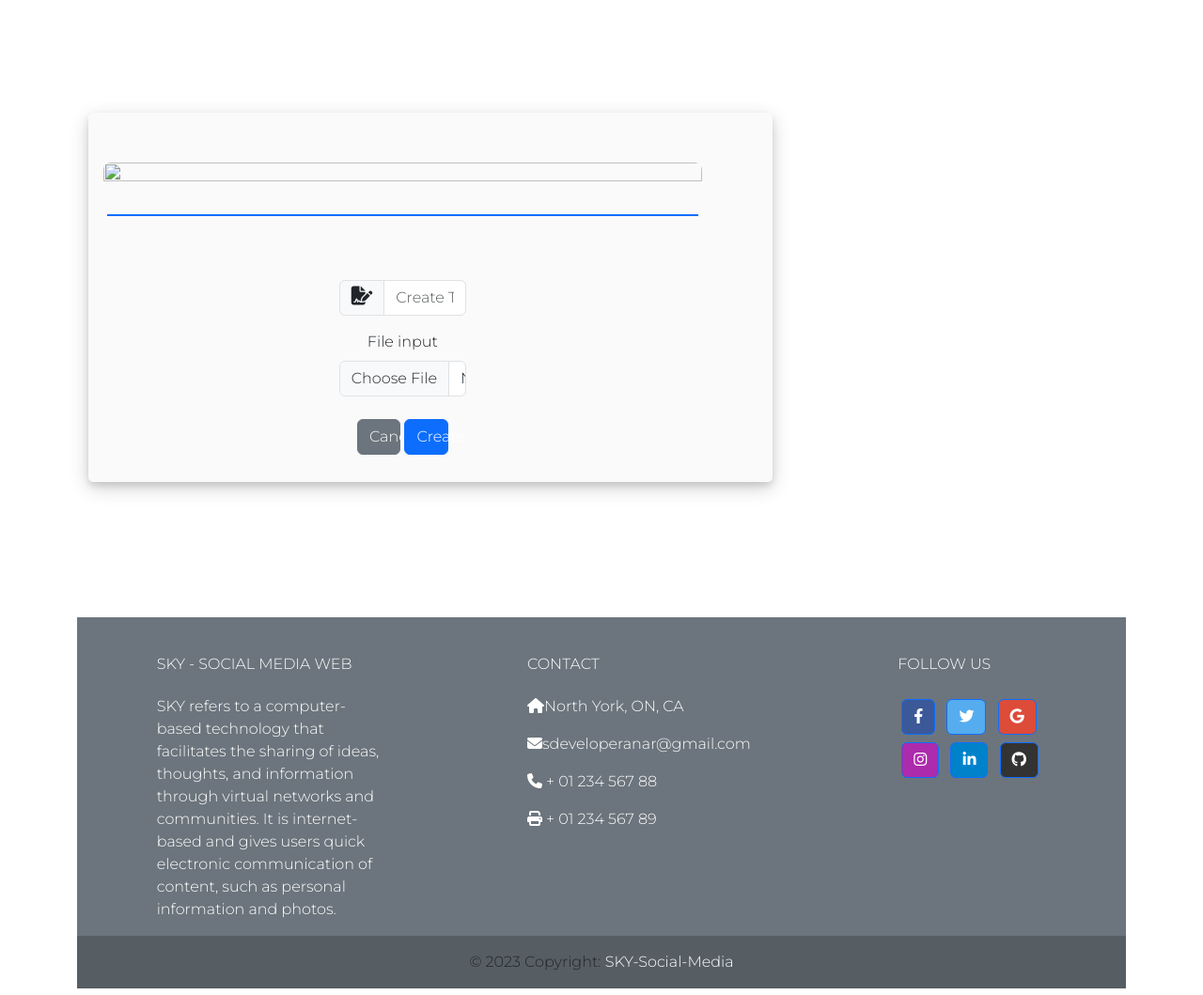
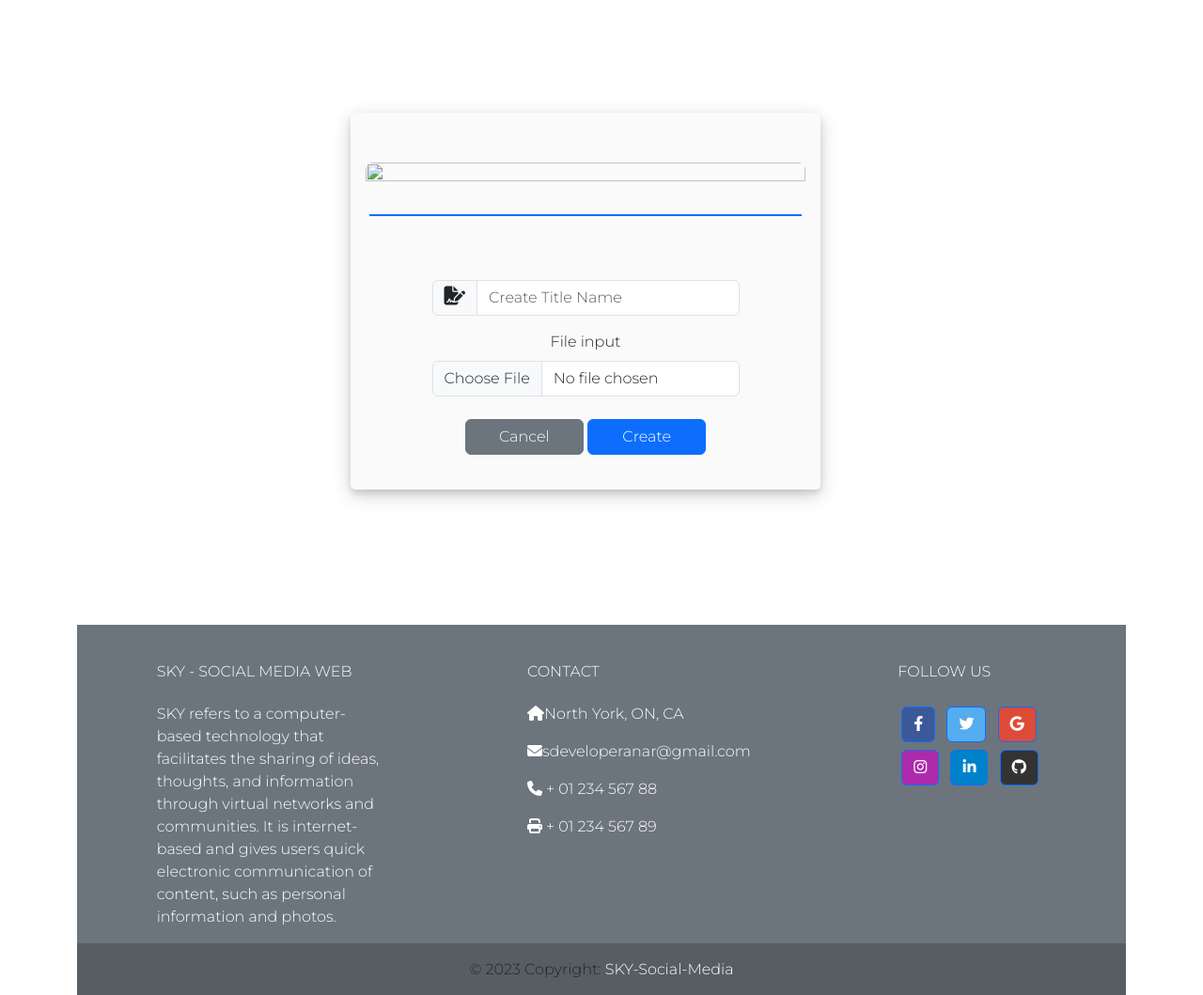
Before and after one commit to Aymammet/sky, a Django app: template templates/post-create.html in a window 1280 px wide. Shown: the part 72-1131 px from the top of the page at 94% size. Run offline with Django 3.2, Linux system fonts and the light colour scheme; the template is opened without the code that fills it, so the values that code supplies are empty; some libraries are stand-ins or nearby versions.

Commit message:
post-create design

```diff
--- a/templates/post-create.html
+++ b/templates/post-create.html
@@ -4,10 +4,12 @@
         <!-- <"post edit"> -->
         <div class="container p-4 text-center my-5">
             <div class="my-5 flex-column row align-items-center justify-content-center">
-                <form class="form-horizontal" method="post" enctype="multipart/form-data">
-                    <div class="posts col-md-8 px-2 align-self-center mb-4"  style="width=600px; border-radius: 5px; padding: 5px; background-color: rgb(250, 250, 250);">
+                <form class="form-horizontal col-md-6" method="post" enctype="multipart/form-data">
+                    <div class="posts px-2 align-self-center mb-4"  style="width: 500px; border-radius: 5px; padding: 5px; background-color: rgb(250, 250, 250);">
+                        <div class=" mb-2" >
                             {% csrf_token %}
-                        <div class="col-11 px-2">
+                            <div class="col-auto mt-1`">
+                                <div class="col-12 px-2">
                                     <div class="panel-body text-center mt-5">
                                         <img id="postimage" style="width:100%;height:100%; border-radius: 5px;" class="rounded-3 mb-1" name="image" src="{{post.image.url}}" alt="{{ post.title }}">
                                     </div>
@@ -15,10 +17,9 @@
                                         <hr class="border-primary border-2 opacity-100">
                                     </div>
                                     <!-- <hr class="mb-0"> -->
-                            <div id="title" class="container col-md-5 col-lg-4 col-xl-3 col-sm-6 mx-auto mt-5">
+                                    <div id="title" class="container col-md-10 col-lg-10 col-xl-9 col-sm-9 mx-auto mt-5">
                                         <!-- Titlename input -->
                                         <div class="form-outline mb-3 input-group flex-nowrap">
-
                                             <span class="input-group-text fa-solid fa-file-signature fs-5" id="addon-wrapping">{{ errror }}</span>
                                             <input type="text" name="title" class="form-control" placeholder="Create Title Name" aria-label="Title" aria-describedby="addon-wrapping">
                                         </div>
@@ -27,10 +28,12 @@
                                             <input name="image" src="{{form.image.value}}" class="form-control" type="file" id="imagefile">
                                         </div>
                                         <!-- Save and Cancel buttons -->
-                                <div class="container-fluid">
+                                        <div class=" container-fluid">
                                             <div class="text-center">
                                                 <button type="button" class="btn btn-secondary mb-4 col-5">Cancel</button>
                                                 <button type="submit" class="btn btn-primary mb-4 col-5">Create</button>
+                                            </div>
+                                        </div>
                                     </div>
                                 </div>
                             </div>
```
Lines whose indentation alone changed are shown as unchanged.
